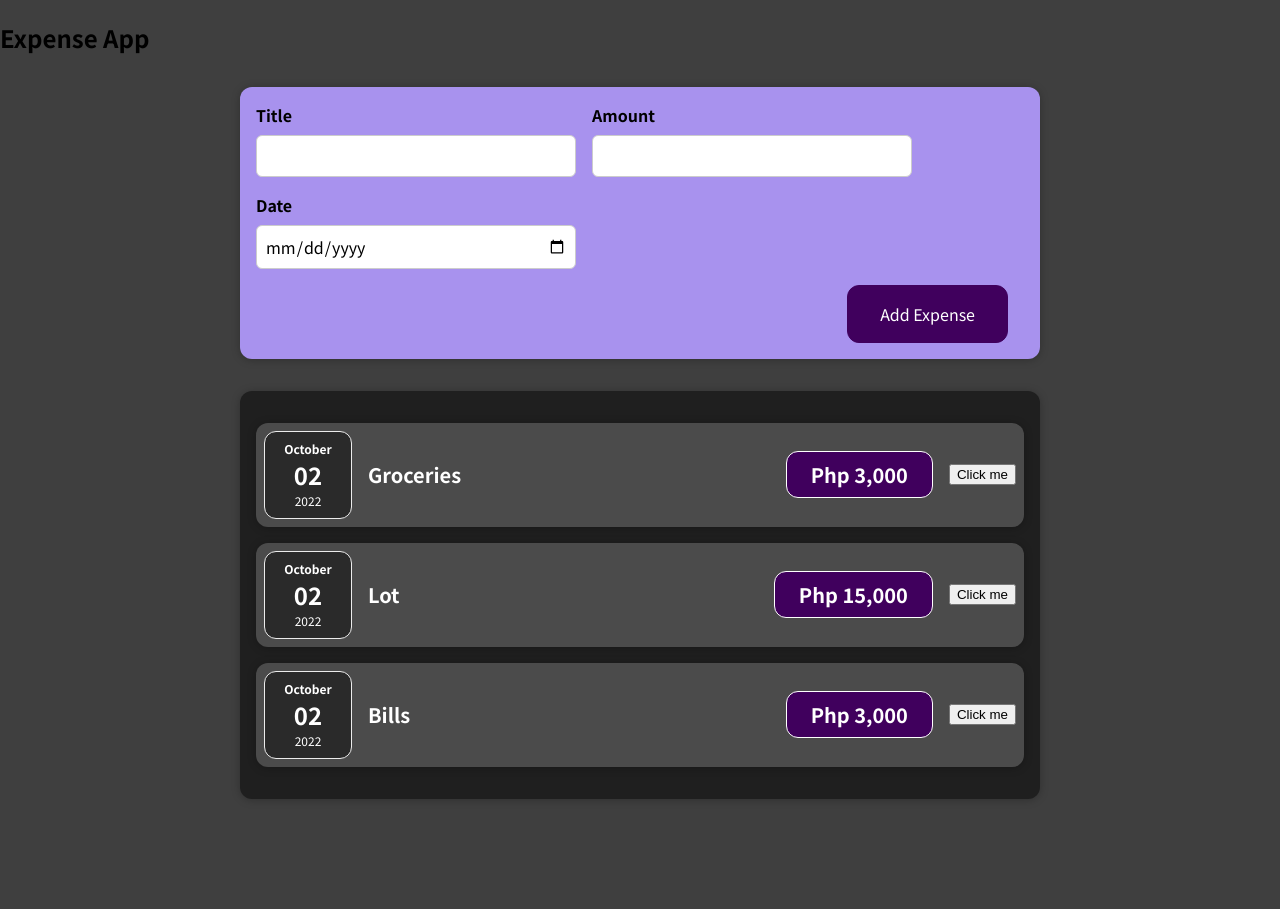
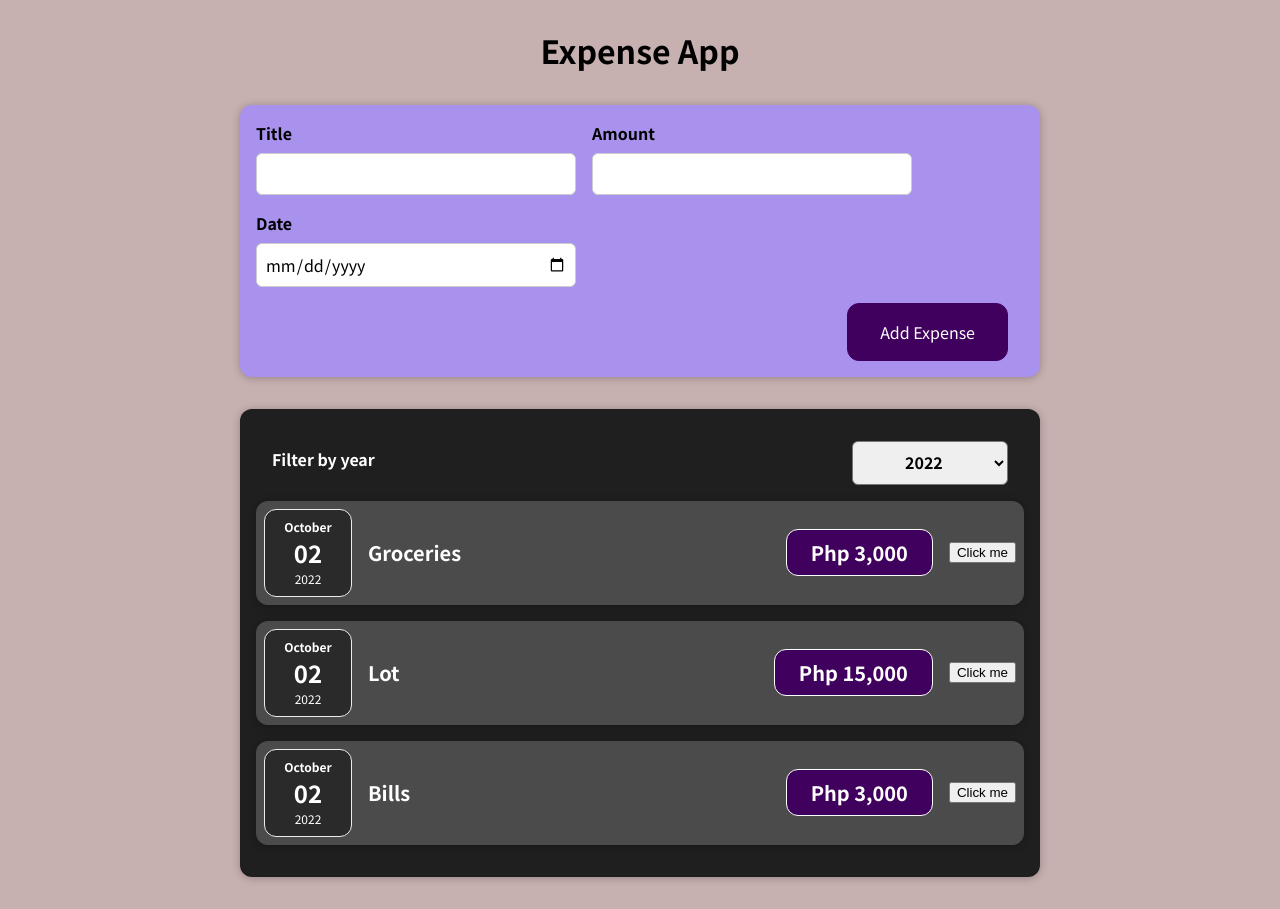
Before and after one commit to angielynr/01-starting-setup, a React (Create React App) app: page / in a window 1280 px wide. Before the commit the page ends 831 px from the top, so only its background shows below. Built offline with nearby package versions, Linux system fonts and the light colour scheme.

Commit message:
Added userinputevent

```diff
--- a/src/App.js
+++ b/src/App.js
@@ -22,10 +22,15 @@
       date: new Date(2022, 9, 2),
     },
   ];
+
+  const addExpenseHandler = (expense) => {
+    console.log(expense);
+    console.log("in app.js");
+  };
   return (
     <div>
-      <h2>Expense App</h2>
-      <NewExpense />
+      <h2 className="title">Expense App</h2>
+      <NewExpense onAddExpense={addExpenseHandler} />
       <Expenses items={expenses} />
     </div>
   );
--- a/src/components/Expenses/Expenses.js
+++ b/src/components/Expenses/Expenses.js
@@ -1,10 +1,23 @@
+import React, { useState } from "react";
 import ExpenseItem from "./ExpenseItem";
 import "./Expenses.css";
 import Card from "../UI/Card";
+import ExpensesFilter from "./ExpensesFilter";
 
 const Expenses = (data) => {
+  const [filteredYear, setFilteredYear] = useState("2022");
+  const filterChangeHandler = (selectedYear) => {
+    // console.log("expenses.js");
+    // console.log(selectedYear);
+    setFilteredYear(selectedYear);
+  };
   return (
+    <div>
       <Card className="expenses">
+        <ExpensesFilter
+          selectedYear={filteredYear}
+          onChangeYearFilter={filterChangeHandler}
+        />
         <ExpenseItem
           title={data.items[0].title}
           amount={data.items[0].amount}
@@ -21,6 +34,7 @@
           date={data.items[2].date}
         />
       </Card>
+    </div>
   );
 };
 
--- /dev/null
+++ b/src/components/Expenses/ExpensesFilter.css
@@ -0,0 +1,24 @@
+.expenses-filter {
+  color: white;
+  padding: 0 1rem;
+}
+
+.expenses-filter__control {
+  display: flex;
+  width: 100%;
+  align-items: center;
+  justify-content: space-between;
+  margin: 1rem 0;
+}
+
+.expenses-filter label {
+  font-weight: bold;
+  margin-bottom: 0.5rem;
+}
+
+.expenses-filter select {
+  font: inherit;
+  padding: 0.5rem 3rem;
+  font-weight: bold;
+  border-radius: 6px;
+}
--- /dev/null
+++ b/src/components/Expenses/ExpensesFilter.js
@@ -0,0 +1,25 @@
+import React from "react";
+
+import "./ExpensesFilter.css";
+
+const ExpensesFilter = (data) => {
+  const filterDropdownHandler = (event) => {
+    data.onChangeYearFilter(event.target.value);
+  };
+
+  return (
+    <div className="expenses-filter">
+      <div className="expenses-filter__control">
+        <label>Filter by year</label>
+        <select value={data.selectedYear} onChange={filterDropdownHandler}>
+          <option value="2022">2022</option>
+          <option value="2021">2021</option>
+          <option value="2020">2020</option>
+          <option value="2019">2019</option>
+        </select>
+      </div>
+    </div>
+  );
+};
+
+export default ExpensesFilter;
--- a/src/components/NewExpenses/ExpenseForm.js
+++ b/src/components/NewExpenses/ExpenseForm.js
@@ -1,21 +1,65 @@
-import React from "react";
+import React, { useState } from "react";
 import "./ExpenseForm.css";
 
-const ExpenseForm = () => {
+const ExpenseForm = (data) => {
+  const [enteredTitle, setEnteredTitle] = useState(""); //it will use a string since the value of event is always string
+  const [enteredAmount, setEnteredAmount] = useState("");
+  const [enteredDate, setEnteredDate] = useState("");
+
+  const titleChangeHandler = (event) => {
+    setEnteredTitle(event.target.value);
+  };
+  const amountChangeHandler = (event) => {
+    setEnteredAmount(event.target.value);
+  };
+  const dateChangeHandler = (event) => {
+    setEnteredDate(event.target.value);
+    console.log(event.target.value);
+  };
+
+  const submitHandler = (event) => {
+    event.preventDefault();
+
+    const expenseData = {
+      title: enteredTitle,
+      amount: enteredAmount,
+      date: new Date(enteredDate),
+    };
+
+    data.onSaveExpenseData(expenseData);
+    setEnteredTitle("");
+    setEnteredAmount("");
+    setEnteredDate("");
+  };
+
   return (
-    <form>
+    <form onSubmit={submitHandler}>
       <div className="new-expense__controls">
         <div className="new-expense__control">
           <label>Title</label>
-          <input type="text" />
+          <input
+            type="text"
+            value={enteredTitle}
+            onChange={titleChangeHandler}
+          />
         </div>
         <div className="new-expense__control">
           <label>Amount</label>
-          <input type="number" />
+          <input
+            type="number"
+            value={enteredAmount}
+            onChange={amountChangeHandler}
+          />
         </div>
         <div className="new-expense__control">
           <label>Date</label>
-          <input type="date" min="2019-01-01" max="2022-12-31" />
+          <input
+            type="date"
+            value={enteredDate}
+            min="2019-01-01"
+            max="2022-12-30"
+            onChange={dateChangeHandler}
+          />
         </div>
       </div>
       <div className="new-expense__actions">
--- a/src/components/NewExpenses/NewExpense.js
+++ b/src/components/NewExpenses/NewExpense.js
@@ -2,10 +2,17 @@
 import "./NewExpense.css";
 import ExpenseForm from "./ExpenseForm";
 
-const NewExpense = () => {
+const NewExpense = (data) => {
+  const saveExpenseDataHandler = (enteredExpenseData) => {
+    const expenseData = {
+      ...enteredExpenseData,
+      id: Math.random.toString(),
+    };
+    data.onAddExpense(expenseData);
+  };
   return (
     <div className="new-expense">
-      <ExpenseForm></ExpenseForm>
+      <ExpenseForm onSaveExpenseData={saveExpenseDataHandler} />
     </div>
   );
 };
--- a/src/index.css
+++ b/src/index.css
@@ -1,14 +1,19 @@
-@import url('https://fonts.googleapis.com/css2?family=Noto+Sans+JP:wght@400;700&display=swap');
+@import url("https://fonts.googleapis.com/css2?family=Noto+Sans+JP:wght@400;700&display=swap");
 
 * {
   box-sizing: border-box;
 }
 
 html {
-  font-family: 'Noto Sans JP', sans-serif;
+  font-family: "Noto Sans JP", sans-serif;
 }
 
 body {
   margin: 0;
-  background-color: #3f3f3f;
+  background-color: #c7b0b0;
 }
+
+.title {
+  text-align: center;
+  font-size: 2em;
+}
```
Also changed, not shown: 1 other file (tests, documents, lock files or other folders). Lines whose indentation alone changed are shown as unchanged.
